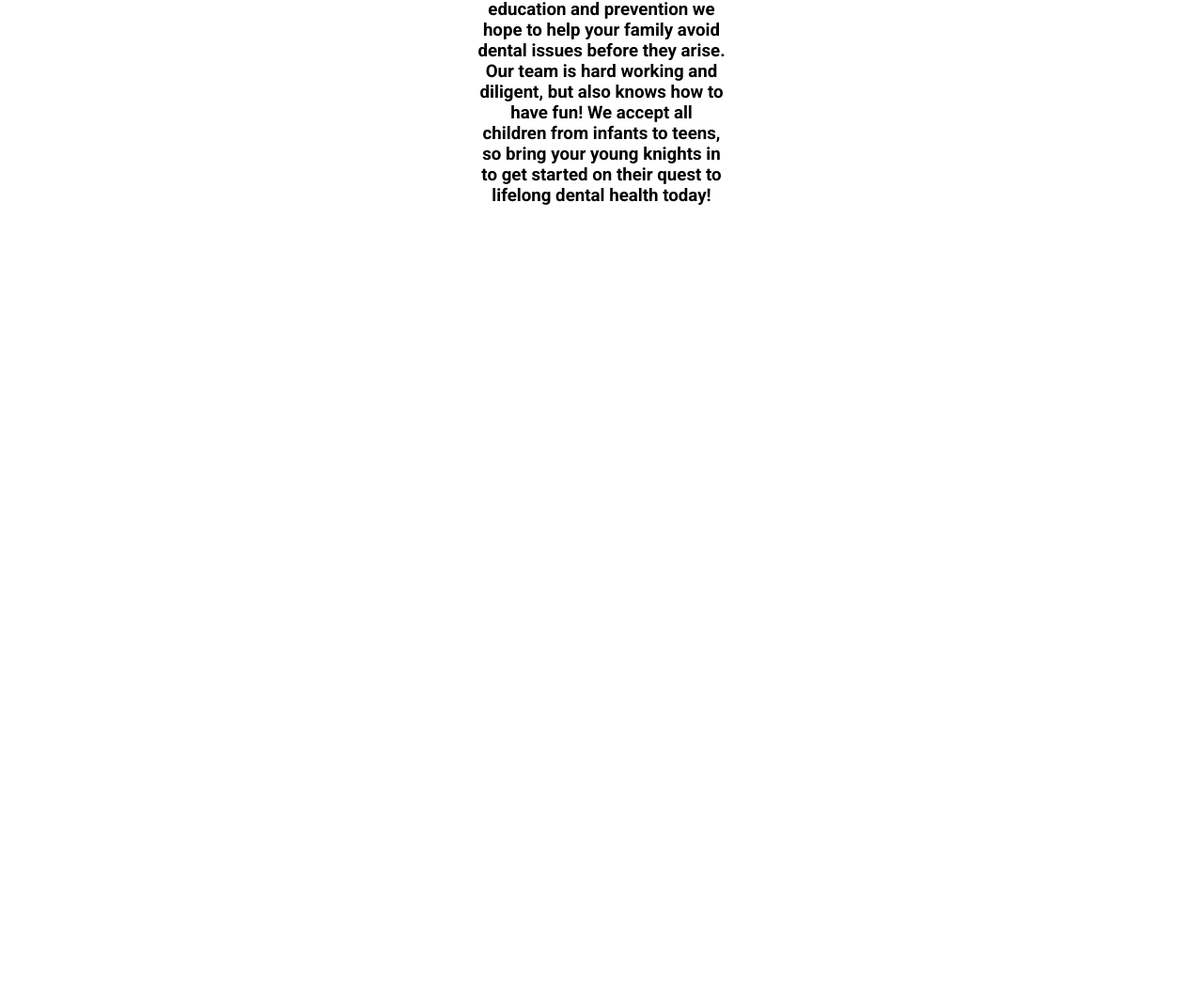
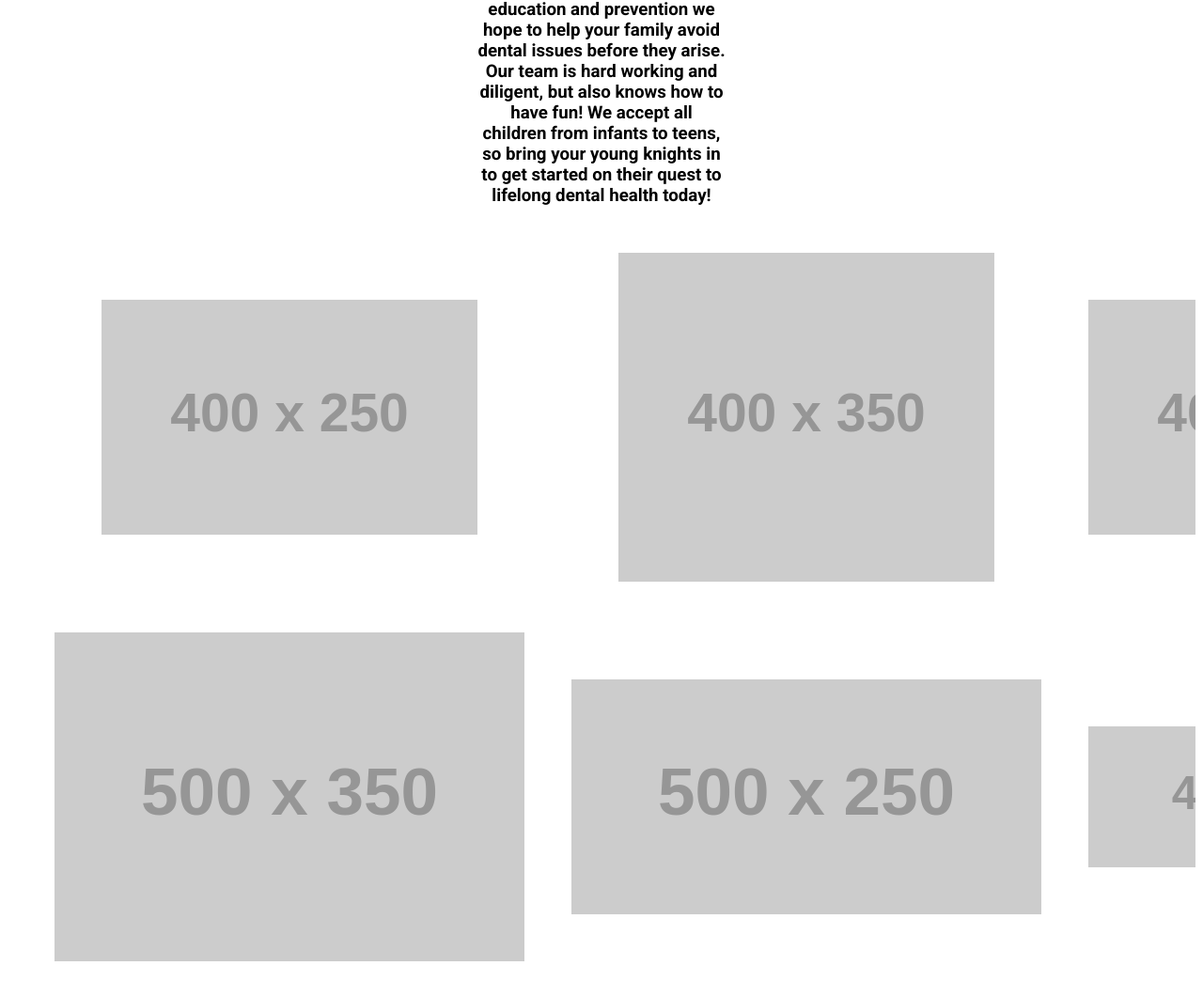
Before and after one commit to Jetmishemoto/Sunny-Pediatric-Dentistry, a plain HTML site: page Index.html in a window 1280 px wide. Shown: the part 1708-2769 px from the top of the page at 94% size. Before the commit the page ends 2025 px from the top, so only its background shows below. Drawn offline with Linux system fonts and the light colour scheme; placeholder pictures from the web are drawn by us.

Commit message:
added imgs spots

```diff
--- a/Index.html
+++ b/Index.html
@@ -98,51 +98,29 @@
         </div>
 
 
-        <div>
+        <div class="mid-img">
             <div>
-                <img src="" alt="">
+                <img src="https://via.placeholder.com/400x250" alt="Nope">
             </div>
             <div>
-                <img src="" alt="">
+                <img src="https://via.placeholder.com/400x350" alt="Nope">
             </div>
             <div>
-                <img src="" alt="">
+                <img src="https://via.placeholder.com/400x250" alt="Nope">
 
             </div>
             <div>
-                <img src="" alt="">
+                <img src="https://via.placeholder.com/500x350" alt="Nope">
             </div>
             <div>
-                <img src="" alt="">
+                <img src="https://via.placeholder.com/500x250" alt="Nope">
             </div>
             <div>
+                <img src="https://via.placeholder.com/400x150" alt="Nope">
 
             </div>
 
-
-
-
-
-
-
-
-
-
-
-
-
-
-
-
-
         </div>
-
-
-
-
-
-
-
 
 
 
--- a/Styles.css
+++ b/Styles.css
@@ -72,6 +72,31 @@ h1, h2, h3, h4, h5, p, button, a{
 } */
 
 
+.mid-img{
+
+    display: grid;
+    grid-template-columns: repeat(3,2fr);
+    gap: 50px;
+    margin: 50px 50px;
+    max-width: 1400px;
+    justify-items: center;
+    align-items: center;
+
+}
+
+
+
+
+
+
+
+
+
+
+
+
+
+
 .box-row-contact{
     display: grid;
     grid-template-columns: repeat(3,1fr);
```
